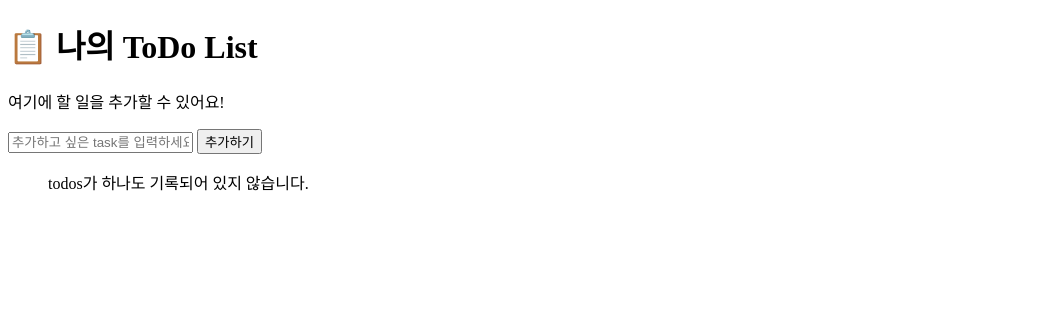
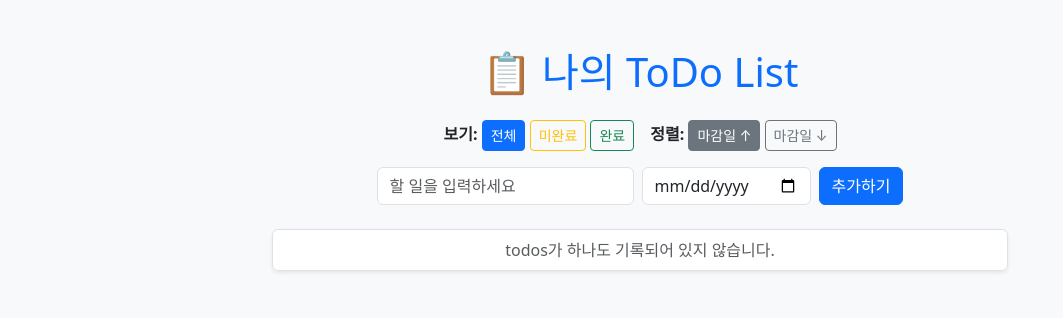
Before and after one commit to heewonLEE2/Python, a Flask app: page / in a window 1280 px wide. Shown: the top 318 px of the page, without its empty margins (0-1063 px from the left). Run offline with Flask 3, Linux system fonts and the light colour scheme.

Commit message:
feat:todo-list 데이터베이스 연결기능구현완료

```diff
--- a/Todo_List_project/app.py
+++ b/Todo_List_project/app.py
@@ -1,37 +1,92 @@
-from flask import Flask, render_template, jsonify, request, redirect, url_for
+from flask import Flask, render_template, request, redirect, url_for
+from flask_sqlalchemy import SQLAlchemy
+import os
+from datetime import datetime
 
 app = Flask(__name__)
 
-# 간단한 메모리 기반 ToDo 리스트 생성
-todo_list = []
-# 고유 id를 위한 변수(아이디를 지정만 해놓고 html에는 사용안하면 되는걸 생각못하고 form 데이터에 task 정보를 받아 delete 처리를 하려고 했다.)
-task_id = 1
+# SQLite 데이터베이스 경로 설정
+basedir = os.path.abspath(os.path.dirname(__file__))
+db_path = os.path.join(basedir, 'todo.db')
+app.config['SQLALCHEMY_DATABASE_URI'] = 'sqlite:///' + db_path
+app.config['SQLALCHEMY_TRACK_MODIFICATIONS'] = False
 
+db = SQLAlchemy(app)
+
+# 데이터베이스 모델 정의
+class Todo(db.Model):
+    id = db.Column(db.Integer, primary_key=True)
+    task = db.Column(db.String(100), nullable=False)
+    done = db.Column(db.Boolean, default=False)
+    due_date = db.Column(db.Date, nullable=True)
+
+# 처음 실행 시 DB 테이블 생성
+with app.app_context():
+    db.create_all()
 
 
 # / get 요청이 오면 def home() 함수 실행 home() 은 index.html을 렌더링 해준다.
+# index에서 쓸 todos 를 Todo데이터 베이스에 있는 것들을 쓴다는 말 같다.
 @app.route("/")
 def index():
-    return render_template("index.html", todos = todo_list)
+    filter_option = request.args.get("filter", "all")
+    sort_order = request.args.get("sort", "asc")
 
-# /add Post 요청이 오면 아래 add()가 실행되면서 task 변수에 받아온 데이터를 저장한다.
-# 저장한  task 데이터를 todo_list 리스트에 넣는다. 그런 다음 index 파일을 redirect 해준다.
+    # 필터 처리 완료 여부에 따라서 보여주기
+    if filter_option =="done":
+        query = Todo.query.filter_by(done=True)
+    elif filter_option == "undone":
+        query = Todo.query.filter_by(done=False)
+    else:
+        query = Todo.query
+
+    # 정렬 처리
+    if sort_order == "desc":
+        todos = query.order_by(Todo.due_date.desc()).all()
+    else:
+        todos = query.order_by(Todo.due_date.asc()).all()
+
+    return render_template("index.html", todos = todos, current_filter=filter_option, current_sort=sort_order)
+
+# /add POST 요청으로 받아 온 데이터를 db.session.add()를 사용해 데이터 저장
 @app.route("/add", methods=["POST"])
 def add():
-    global task_id
-    task = request.form.get("task")
+    # request 온 응답중 name = 'task' 의 데이터를 task 변수에 할당
+    task = request.form.get('task')
+    due_date_str = request.form.get('due_date')
+
+    due_date = None
+    if due_date_str:
+        try:
+            due_date = datetime.strptime(due_date_str, "%Y-%m-%d").date()
+        except ValueError:
+            pass # 날짜 형식이 이상하면 무시
+
     if task:
-        todo_list.append({'id':task_id, 'task': task, 'done': False})
-        task_id += 1 # id를 1씩 증가 시킨다.
+        new_todo = Todo(task=task, due_date=due_date)
+        db.session.add(new_todo)
+        db.session.commit()
     return redirect(url_for('index'))
 
 # 삭제 요청에 대한 처리 # int:task_id 아이디 값을 받아온다.
 @app.route("/delete/<int:task_id>", methods=["POST"])
 def delete(task_id):
-    global todo_list
-    todo_list = [t for t in todo_list if t['id'] != task_id]
+    # Todo 데이터베이스에서 task_id를 가져온다는 뜻
+    todo = Todo.query.get(task_id)
+    if todo:
+        db.session.delete(todo)
+        db.session.commit()
     return redirect(url_for('index'))
 
+# 토글 요청 처리 데이터 베이스에 저장된 bool 값을 바꾼다.
+# 그리고 index파일을 redirect 하면서 바뀐 데이터베이스 값을 표시
+@app.route("/toggle/<int:task_id>", methods=["POST"])
+def toggle(task_id):
+    todo = Todo.query.get(task_id)
+    if todo:
+        todo.done = not todo.done # boolen 이여서 상태를 바꾼다.\
+        db.session.commit()
+    return redirect(url_for('index'))
 
 if __name__ == "__main__":
     app.run(debug=True)
--- a/Todo_List_project/requirements.txt
+++ b/Todo_List_project/requirements.txt
@@ -2,7 +2,11 @@
 click==8.2.1
 colorama==0.4.6
 Flask==3.1.1
+Flask-SQLAlchemy==3.1.1
+greenlet==3.2.3
 itsdangerous==2.2.0
 Jinja2==3.1.6
 MarkupSafe==3.0.2
+SQLAlchemy==2.0.41
+typing_extensions==4.14.0
 Werkzeug==3.1.3
--- a/Todo_List_project/templates/index.html
+++ b/Todo_List_project/templates/index.html
@@ -4,36 +4,125 @@
     <meta charset="UTF-8" />
     <meta name="viewport" content="width=device-width, initial-scale=1.0" />
     <title>Python Todo-list</title>
+    <!-- Bootstrap 5 CDN -->
+    <link
+      href="https://cdn.jsdelivr.net/npm/bootstrap@5.3.3/dist/css/bootstrap.min.css"
+      rel="stylesheet"
+    />
   </head>
-  <body>
-    <h1>📋 나의 ToDo List</h1>
-    <p>여기에 할 일을 추가할 수 있어요!</p>
-    <form action="/add" method="post">
+  <body class="bg-light">
+    <div class="container py-5">
+      <h1 class="mb-4 text-primary text-center">📋 나의 ToDo List</h1>
+
+      <!-- 필터/정렬 -->
+      <div class="d-flex justify-content-center mb-3 gap-3">
+        <div>
+          <span class="fw-bold">보기:</span>
+          <a
+            href="/?filter=all"
+            class="btn btn-sm btn-outline-primary {% if current_filter=='all' %}active{% endif %}"
+            >전체</a
+          >
+          <a
+            href="/?filter=undone"
+            class="btn btn-sm btn-outline-warning {% if current_filter=='undone' %}active{% endif %}"
+            >미완료</a
+          >
+          <a
+            href="/?filter=done"
+            class="btn btn-sm btn-outline-success {% if current_filter=='done' %}active{% endif %}"
+            >완료</a
+          >
+        </div>
+        <div>
+          <span class="fw-bold">정렬:</span>
+          <a
+            href="/?filter={{ current_filter }}&sort=asc"
+            class="btn btn-sm btn-outline-secondary {% if current_sort=='asc' %}active{% endif %}"
+            >마감일 ↑</a
+          >
+          <a
+            href="/?filter={{ current_filter }}&sort=desc"
+            class="btn btn-sm btn-outline-secondary {% if current_sort=='desc' %}active{% endif %}"
+            >마감일 ↓</a
+          >
+        </div>
+      </div>
+
+      <!-- 할 일 추가 폼 -->
+      <form
+        action="/add"
+        method="post"
+        class="row g-2 mb-4 justify-content-center"
+      >
+        <div class="col-auto">
           <input
             type="text"
-        placeholder="추가하고 싶은 task를 입력하세요"
             name="task"
+            class="form-control"
+            placeholder="할 일을 입력하세요"
+            required
           />
-      <button type="submit">추가하기</button>
+        </div>
+        <div class="col-auto">
+          <input type="date" name="due_date" class="form-control" />
+        </div>
+        <div class="col-auto">
+          <button type="submit" class="btn btn-primary">추가하기</button>
+        </div>
       </form>
 
-    <!-- jinja2를 사용해 todos 에 for in 문을 사용해 list 출력 -->
-
-    <ul>
-      {% if not todos%}
-      <p>todos가 하나도 기록되어 있지 않습니다.</p>
+      <!-- 리스트 -->
+      <div class="row justify-content-center">
+        <div class="col-md-8">
+          <ul class="list-group shadow-sm">
+            {% if not todos %}
+            <li class="list-group-item text-center text-muted">
+              todos가 하나도 기록되어 있지 않습니다.
+            </li>
             {% else %} {% for todo in todos %}
-      <li>
-        {{todo.task}} : {{todo.done}}
+            <li
+              class="list-group-item d-flex align-items-center justify-content-between {% if todo.done %}list-group-item-success opacity-75{% endif %}"
+            >
+              <div>
+                {% if todo.done %}
+                <s class="text-success">{{ todo.task }}</s>
+                {% else %} {{ todo.task }} {% endif %} {% if todo.due_date %}
+                <span class="badge bg-light text-secondary border ms-2"
+                  >마감일: {{ todo.due_date }}</span
+                >
+                {% endif %}
+              </div>
+              <div>
                 <form
-          style="display: inline"
-          action="/delete/{{todo.id}}"
-          method="post"
+                  method="POST"
+                  action="/toggle/{{ todo.id }}"
+                  class="d-inline"
                 >
-          <button type="submit">삭제 버튼</button>
+                  <button
+                    type="submit"
+                    class="btn btn-sm {% if todo.done %}btn-outline-secondary{% else %}btn-outline-success{% endif %}"
+                  >
+                    {% if todo.done %}✔️ 취소{% else %}✅ 완료{% endif %}
+                  </button>
                 </form>
+                <form
+                  method="POST"
+                  action="/delete/{{ todo.id }}"
+                  class="d-inline ms-1"
+                >
+                  <button type="submit" class="btn btn-sm btn-outline-danger">
+                    🗑️ 삭제
+                  </button>
+                </form>
+              </div>
             </li>
             {% endfor %} {% endif %}
           </ul>
+        </div>
+      </div>
+    </div>
+    <!-- Bootstrap JS (선택, 모달 등 필요 시) -->
+    <!-- <script src="https://cdn.jsdelivr.net/npm/bootstrap@5.3.3/dist/js/bootstrap.bundle.min.js"></script> -->
   </body>
 </html>
```
Also changed, not shown: README.md, Todo_List_project/README.md, 2 other files. Lines whose indentation alone changed are shown as unchanged.
